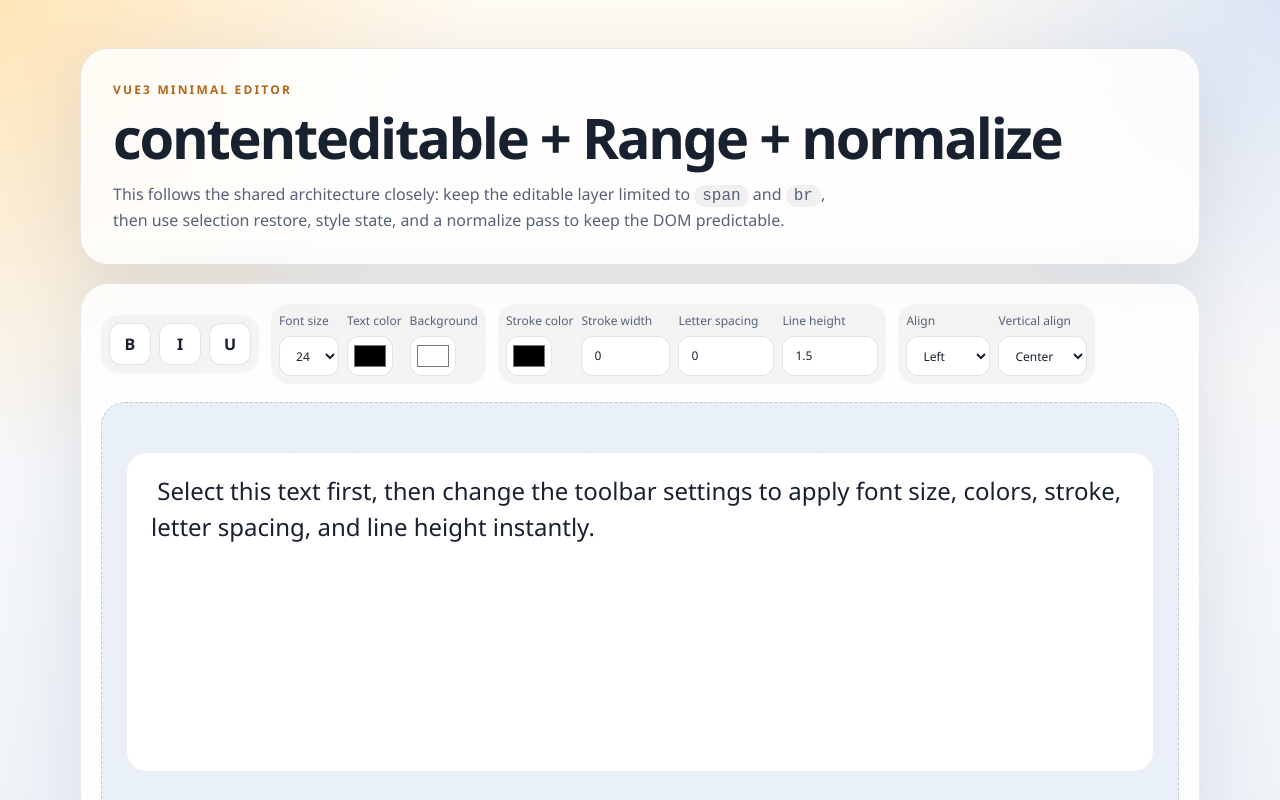
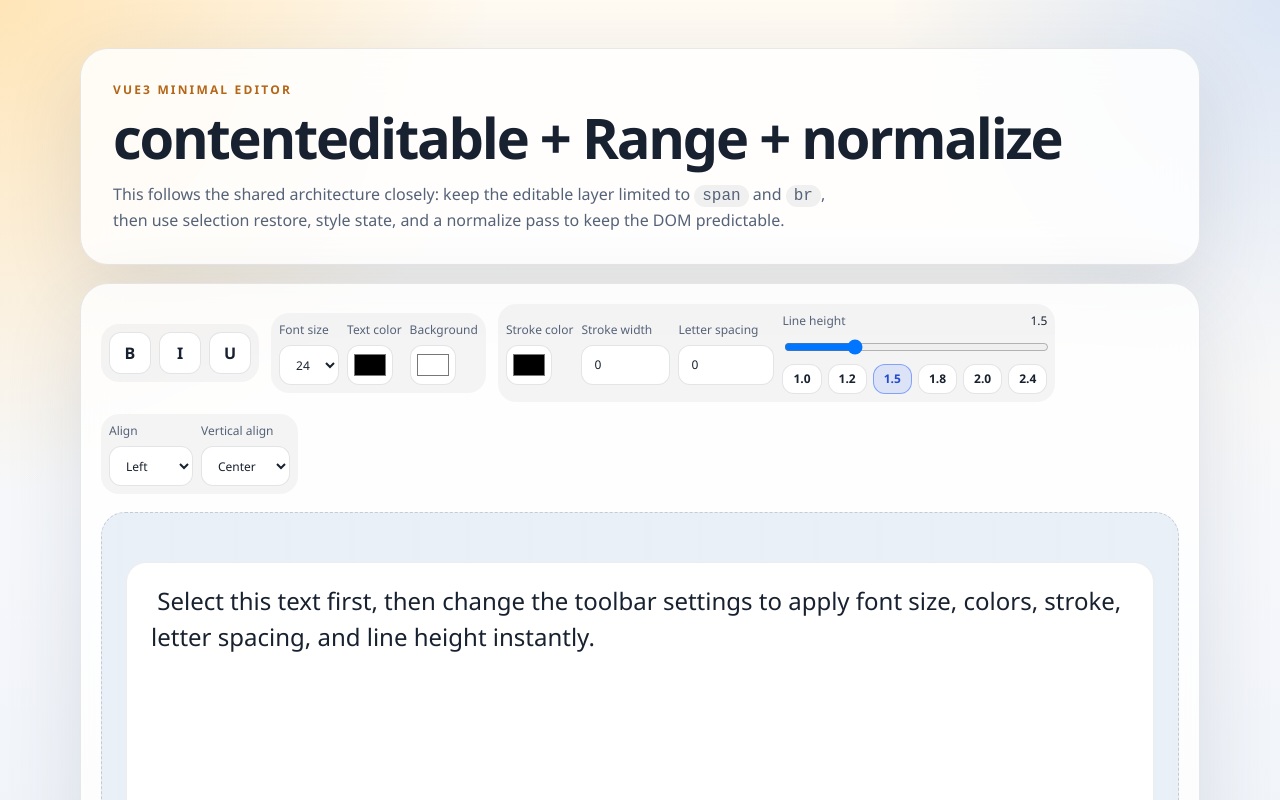
Before and after one commit to crank220/Vue3-Minimal-Editor, a Vue app: page / in a window 1280 px wide. Shown: the top 800 px of the page. Built offline with nearby package versions, Linux system fonts and the light colour scheme.

Commit message:
Improve line height controls in the toolbar

```diff
--- a/src/components/ToolbarPanel.vue
+++ b/src/components/ToolbarPanel.vue
@@ -14,6 +14,7 @@
   { label: 'Center', value: 'center' },
   { label: 'Bottom', value: 'flex-end' },
 ]
+const lineHeightPresets = [1, 1.2, 1.5, 1.8, 2, 2.4]
 
 const backgroundValue = computed({
   get: () => (styleState.background === 'transparent' ? '#ffffff' : styleState.background),
@@ -21,6 +22,24 @@
     styleState.background = value
   },
 })
+
+const lineHeightValue = computed({
+  get: () => clampLineHeight(styleState.lineHeight),
+  set: (value) => {
+    styleState.lineHeight = clampLineHeight(value)
+  },
+})
+
+const lineHeightLabel = computed(() => lineHeightValue.value.toFixed(1))
+
+function clampLineHeight(value) {
+  const number = Number.parseFloat(value)
+  if (!Number.isFinite(number)) {
+    return 1.5
+  }
+
+  return Math.min(3, Math.max(1, Number(number.toFixed(1))))
+}
 </script>
 
 <template>
@@ -87,15 +106,32 @@
         <input v-model.number="styleState.letterSpacing" type="number" min="-10" max="30" />
       </label>
 
-      <label>
-        Line height
+      <label class="line-height-control">
+        <span class="field-heading">
+          <span>Line height</span>
+          <output>{{ lineHeightLabel }}</output>
+        </span>
         <input
-          v-model.number="styleState.lineHeight"
-          type="number"
+          v-model.number="lineHeightValue"
+          class="line-height-slider"
+          type="range"
           min="1"
           max="3"
           step="0.1"
         />
+        <div class="line-height-presets">
+          <button
+            v-for="preset in lineHeightPresets"
+            :key="preset"
+            type="button"
+            class="preset-button"
+            :class="{ active: lineHeightValue === preset }"
+            @mousedown.prevent
+            @click="lineHeightValue = preset"
+          >
+            {{ preset.toFixed(1) }}
+          </button>
+        </div>
       </label>
     </div>
 
@@ -149,6 +185,11 @@
   color: #556277;
 }
 
+output {
+  font-variant-numeric: tabular-nums;
+  color: #18212f;
+}
+
 button,
 select,
 input {
@@ -183,6 +224,37 @@
   padding: 4px;
 }
 
+.line-height-control {
+  min-width: 220px;
+}
+
+.field-heading {
+  display: flex;
+  align-items: center;
+  justify-content: space-between;
+  gap: 10px;
+}
+
+.line-height-slider {
+  width: 100%;
+  min-height: auto;
+  padding: 0;
+}
+
+.line-height-presets {
+  display: flex;
+  flex-wrap: wrap;
+  gap: 6px;
+}
+
+.preset-button {
+  min-width: 0;
+  min-height: 30px;
+  padding: 0 10px;
+  font-size: 12px;
+  font-weight: 600;
+}
+
 @media (max-width: 720px) {
   .toolbar {
     align-items: stretch;
```
